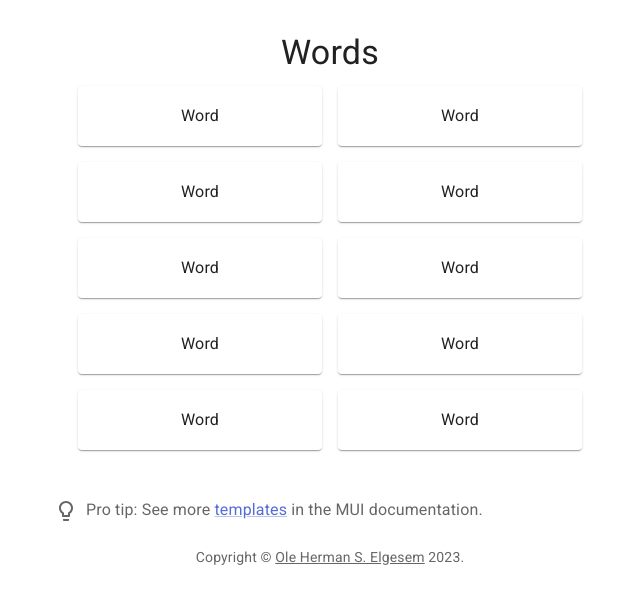
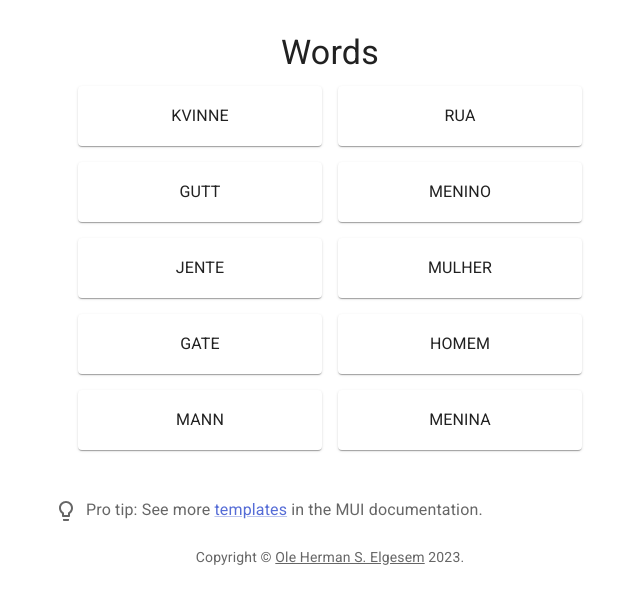
Before and after one commit to olehermanse/marina, a React (Vite) app: page / in a window 1280 px wide. Shown: the top 604 px of the page, without its empty margins (310-950 px from the left). Built offline with nearby package versions, Linux system fonts and the light colour scheme.

Commit message:
Showing words and highlighting on click
Signed-off-by: Ole Herman Schumacher Elgesem <ole@northern.tech>

```diff
--- a/src/App.tsx
+++ b/src/App.tsx
@@ -5,6 +5,7 @@ import Link from "@mui/material/Link";
 import ProTip from "./ProTip";
 import WordCard from "./WordCard";
 import Stack from "@mui/material/Stack";
+import { useState } from "react";
 
 function Copyright() {
   return (
@@ -18,7 +19,74 @@ function Copyright() {
   );
 }
 
+const dictionary = [
+  ["jente", "menina"],
+  ["gutt", "menino"],
+  ["mann", "homem"],
+  ["kvinne", "mulher"],
+  ["gate", "rua"],
+  ["by", "cidade"],
+  ["hei", "oi"],
+  ["hallo", "ola"],
+  ["ja", "sim"],
+  ["nei", "nao"],
+  ["takk", "obrigado"],
+  ["værsåsnill", "por favor"],
+  ["klatre", "escalar"],
+  ["løpe", "correr"],
+  ["og", "e"],
+  ["eller", "ou"],
+  ["han", "ele"],
+  ["hun", "ela"],
+  ["kjæreste", "namorado/a"],
+];
+
+function shuffleArray(array: any[]) {
+  for (var i = array.length - 1; i > 0; i--) {
+    var j = Math.floor(Math.random() * (i + 1));
+    var temp = array[i];
+    array[i] = array[j];
+    array[j] = temp;
+  }
+}
+
 export default function App() {
+  let pairs = dictionary.slice(0, 5);
+  let solutions = {};
+  let no: string[] = [];
+  let pt: string[] = [];
+  for (let pair of pairs) {
+    let a = pair[0].toUpperCase();
+    let b = pair[1].toUpperCase();
+    solutions[a] = b;
+    no.push(a);
+    pt.push(b);
+  }
+  shuffleArray(no);
+  shuffleArray(pt);
+
+  const [highlights, setHighlights] = useState(Array(10).fill(false));
+  const [words, setWords] = useState([...no, ...pt]);
+
+  function leftSideClicked() {
+    return highlights.slice(0, 5).some((e) => e === true);
+  }
+
+  function rightSideClicked() {
+    return highlights.slice(5, 10).some((e) => e === true);
+  }
+
+  function handleWordClick(i) {
+    if (i < 5 && leftSideClicked()) {
+      return;
+    }
+    if (i >= 5 && rightSideClicked()) {
+      return;
+    }
+    const nextHighlights = highlights.slice();
+    nextHighlights[i] = true;
+    setHighlights(nextHighlights);
+  }
   return (
     <Container maxWidth="sm">
       <Box sx={{ my: 4 }}>
@@ -38,11 +106,41 @@ export default function App() {
               spacing={2}
               sx={{ width: "100%" }}
             >
-              <WordCard>Word</WordCard>
-              <WordCard>Word</WordCard>
-              <WordCard>Word</WordCard>
-              <WordCard>Word</WordCard>
-              <WordCard>Word</WordCard>
+              <WordCard
+                word={words[0]}
+                highlighted={highlights[0]}
+                onWordClick={() => {
+                  handleWordClick(0);
+                }}
+              ></WordCard>
+              <WordCard
+                word={words[1]}
+                highlighted={highlights[1]}
+                onWordClick={() => {
+                  handleWordClick(1);
+                }}
+              ></WordCard>
+              <WordCard
+                word={words[2]}
+                highlighted={highlights[2]}
+                onWordClick={() => {
+                  handleWordClick(2);
+                }}
+              ></WordCard>
+              <WordCard
+                word={words[3]}
+                highlighted={highlights[3]}
+                onWordClick={() => {
+                  handleWordClick(3);
+                }}
+              ></WordCard>
+              <WordCard
+                word={words[4]}
+                highlighted={highlights[4]}
+                onWordClick={() => {
+                  handleWordClick(4);
+                }}
+              ></WordCard>
             </Stack>
             <Stack
               justifyContent="center"
@@ -50,11 +148,41 @@ export default function App() {
               spacing={2}
               sx={{ width: "100%" }}
             >
-              <WordCard>Word</WordCard>
-              <WordCard>Word</WordCard>
-              <WordCard>Word</WordCard>
-              <WordCard>Word</WordCard>
-              <WordCard>Word</WordCard>
+              <WordCard
+                word={words[5]}
+                highlighted={highlights[5]}
+                onWordClick={() => {
+                  handleWordClick(5);
+                }}
+              ></WordCard>
+              <WordCard
+                word={words[6]}
+                highlighted={highlights[6]}
+                onWordClick={() => {
+                  handleWordClick(6);
+                }}
+              ></WordCard>
+              <WordCard
+                word={words[7]}
+                highlighted={highlights[7]}
+                onWordClick={() => {
+                  handleWordClick(7);
+                }}
+              ></WordCard>
+              <WordCard
+                word={words[8]}
+                highlighted={highlights[8]}
+                onWordClick={() => {
+                  handleWordClick(8);
+                }}
+              ></WordCard>
+              <WordCard
+                word={words[9]}
+                highlighted={highlights[9]}
+                onWordClick={() => {
+                  handleWordClick(9);
+                }}
+              ></WordCard>
             </Stack>
           </Stack>
         </Container>
--- a/src/WordCard.tsx
+++ b/src/WordCard.tsx
@@ -1,27 +1,18 @@
 import { useState } from "react";
 import Paper from "@mui/material/Paper";
 
-export default function WordCard() {
-  const [wordText, setWordText] = useState("Word");
-  const [clicked, setClicked] = useState(false);
+export default function WordCard({ word, onWordClick, highlighted }) {
   let wordCardStyle = {
     bgcolor: "#ffffff",
     height: "60px",
     lineHeight: "60px",
   };
-  if (clicked) {
+  if (highlighted) {
     wordCardStyle.bgcolor = "#7dafff";
   }
   return (
-    <Paper
-      align="center"
-      onClick={() => {
-        setWordText("New word");
-        setClicked(true);
-      }}
-      sx={wordCardStyle}
-    >
-      {wordText}
+    <Paper align="center" onClick={onWordClick} sx={wordCardStyle}>
+      {word}
     </Paper>
   );
 }
```
